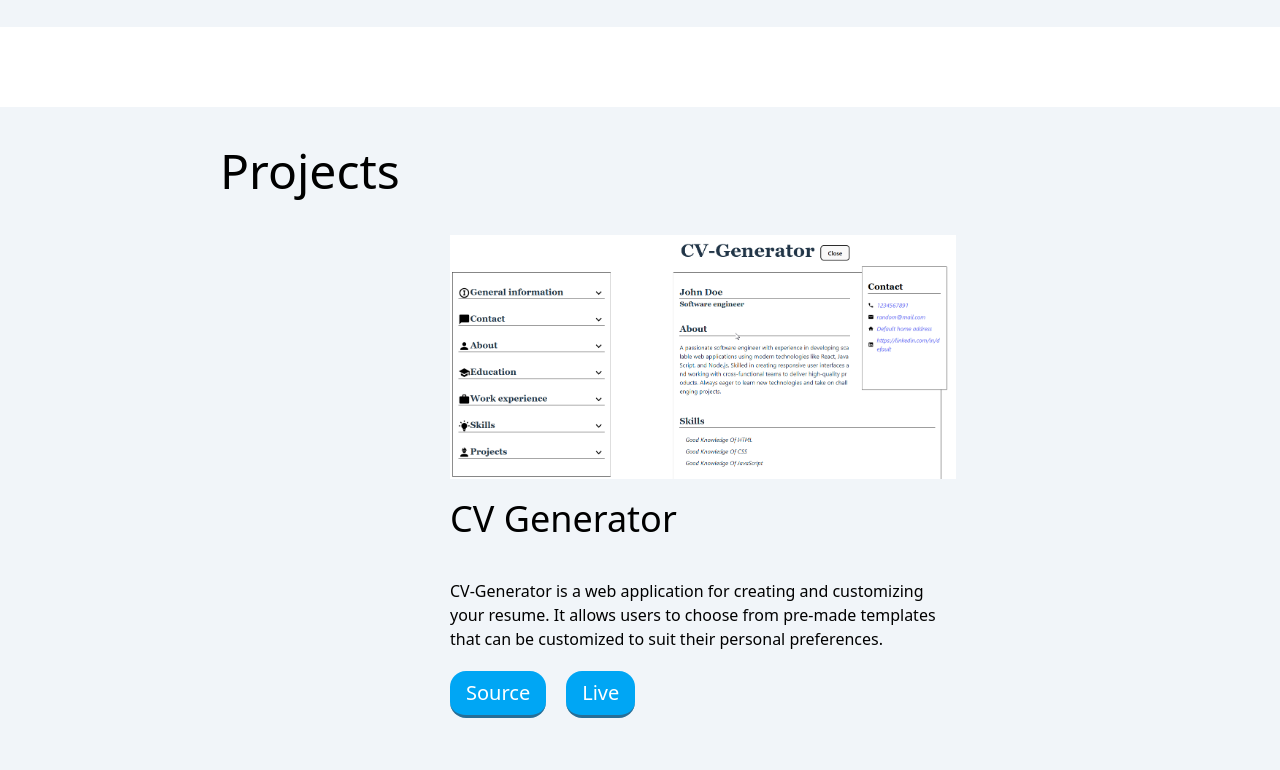
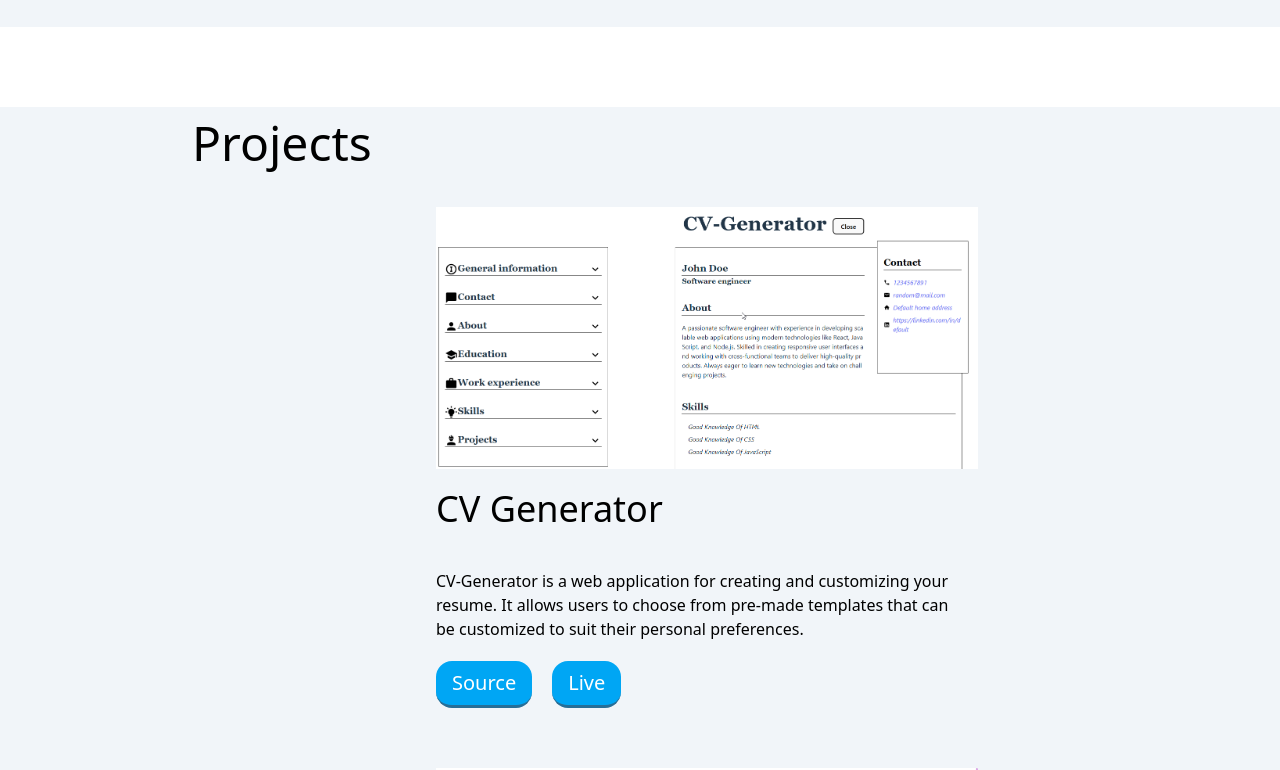
Before and after one commit to R3ndrex/Portfolio, a React (Vite) app: page / in a window 1280 px wide. Shown: the part 1407-2177 px from the top of the page. Built offline with nearby package versions, Linux system fonts and the light colour scheme.

Commit message:
remove useless tailwind rule and remove padding to section

```diff
--- a/src/components/Projects.jsx
+++ b/src/components/Projects.jsx
@@ -37,8 +37,8 @@ export default function Projects() {
     const { t } = useTranslation();
     return (
         <section id="projects" className="bg-slate-100">
-            <div className="w-[70%] ml-auto mr-auto p-7">
-                <h2 className="project-title top-[5rem] mb-5 text-5xl pb-0 mb-3 pt-3">
+            <div className="w-[70%] ml-auto mr-auto">
+                <h2 className="project-title top-[5rem] mb-5 text-5xl pb-0 pt-3">
                     {t("Projects")}
                 </h2>
                 <ul className="relative flex flex-col gap-5">
```
